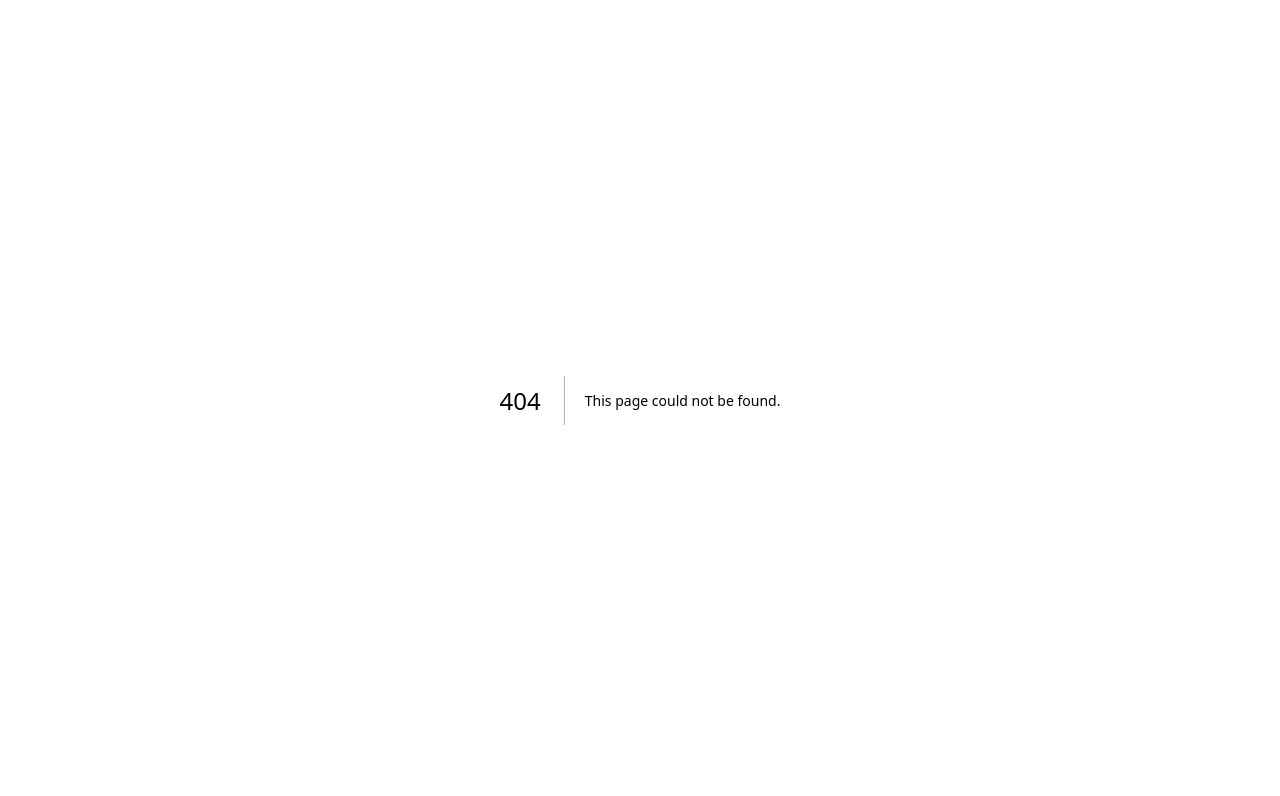
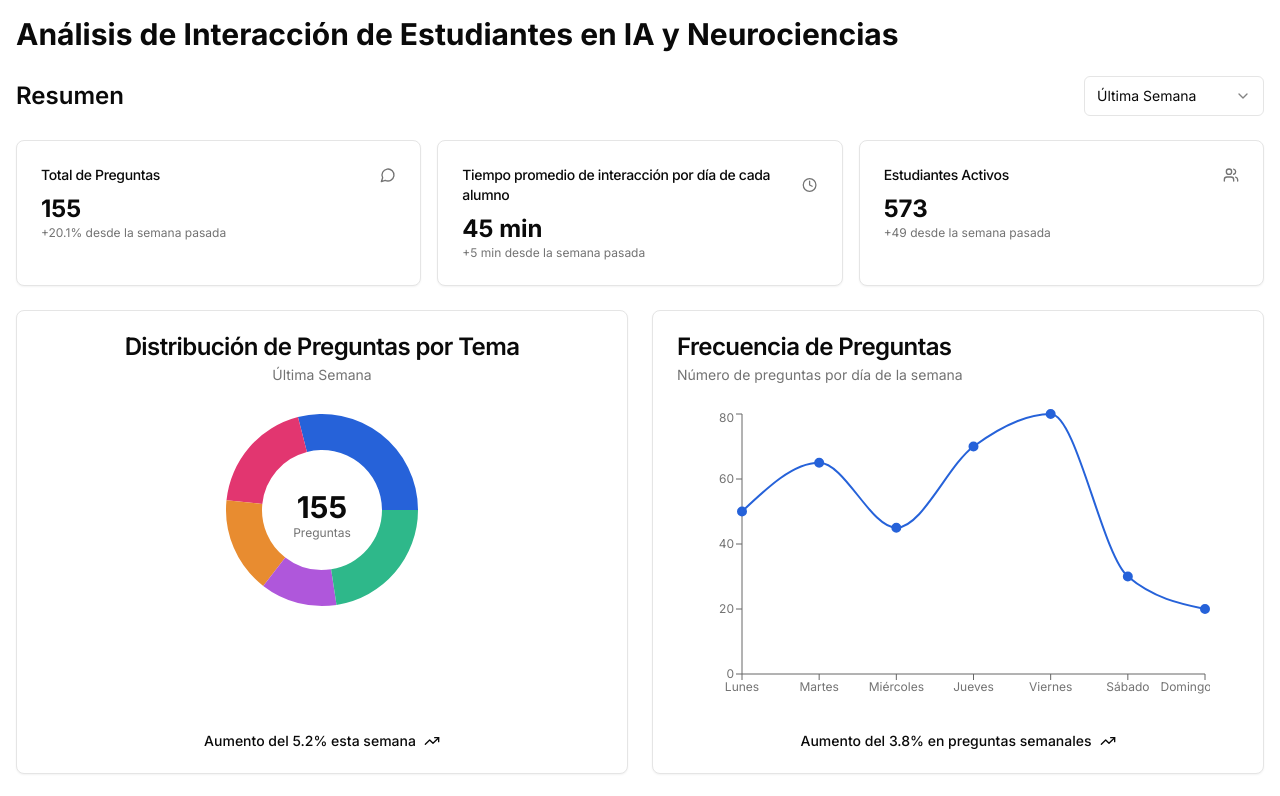
Before and after one commit to vercel/ai-sdk-rag-starter, a Next.js app: page /analytics in a window 1280 px wide. Before the commit this address had no page. Shown: the top 796 px of the page. Built offline with nearby package versions, Linux system fonts and the light colour scheme.

Commit message:
feat(analytics): create educator analytics screen

```diff
--- /dev/null
+++ b/app/analytics/page.tsx
@@ -0,0 +1,232 @@
+"use client"
+
+import * as React from "react"
+import { TrendingUp, Clock, Users, MessageCircle } from "lucide-react"
+import { Line, LineChart, XAxis, YAxis, Pie, PieChart, Legend, ResponsiveContainer,Label } from "recharts"
+import {
+  Card,
+  CardContent,
+  CardDescription,
+  CardFooter,
+  CardHeader,
+  CardTitle,
+} from "../../components/ui/card"
+import {
+  ChartConfig,
+  ChartContainer,
+  ChartTooltip,
+  ChartTooltipContent,
+
+} from "../../components/ui/chart"
+import { Select, SelectContent, SelectItem, SelectTrigger, SelectValue } from "../../components/ui/select"
+
+// Function to generate a more minimalistic color with less opacity
+const generateColor = (index: number) => `hsl(var(--chart-${(index % 5) + 1}))`
+
+const datosTemas = [
+  { tema: "Bandidos de K brazos", preguntas: 45 },
+  { tema: "Decisiones de Markov", preguntas: 30 },
+  { tema: "Value iteration", preguntas: 25 },
+  { tema: "Monte Carlo", preguntas: 20 },
+  { tema: "Q learning", preguntas: 35 },
+].map((tema, index) => ({ ...tema, fill: generateColor(index) }))
+
+const datosFrecuencia = [
+  { dia: "Lunes", preguntas: 50 },
+  { dia: "Martes", preguntas: 65 },
+  { dia: "Miércoles", preguntas: 45 },
+  { dia: "Jueves", preguntas: 70 },
+  { dia: "Viernes", preguntas: 80 },
+  { dia: "Sábado", preguntas: 30 },
+  { dia: "Domingo", preguntas: 20 },
+]
+
+const chartConfig: ChartConfig = {
+  preguntas: {
+    label: "Preguntas",
+  },
+  ...datosFrecuencia.reduce((acc, curr) => {
+    acc[curr.dia] = {
+      label: curr.dia,
+    }
+    return acc
+  }, {}),
+  ...datosTemas.reduce((acc, curr, index) => {
+    acc[curr.tema] = {
+      label: curr.tema,
+      color: generateColor(index),
+    }
+    return acc
+  }, {} as ChartConfig),
+}
+
+export default function AnalisisEstudiantesIA() {
+  const [rangoTiempo, setRangoTiempo] = React.useState("semana")
+
+  const totalPreguntas = React.useMemo(() => {
+    return datosTemas.reduce((acc, curr) => acc + curr.preguntas, 0)
+  }, [])
+
+  return (
+    <div className="container mx-auto p-4 space-y-6">
+      <h1 className="text-3xl font-bold mb-6">Análisis de Interacción de Estudiantes en IA y Neurociencias</h1>
+
+      <div className="flex justify-between items-center">
+        <h2 className="text-2xl font-semibold">Resumen</h2>
+        <Select value={rangoTiempo} onValueChange={setRangoTiempo}>
+          <SelectTrigger className="w-[180px]">
+            <SelectValue placeholder="Seleccionar rango de tiempo" />
+          </SelectTrigger>
+          <SelectContent>
+            <SelectItem value="semana">Última Semana</SelectItem>
+            <SelectItem value="mes">Último Mes</SelectItem>
+            <SelectItem value="año">Último Año</SelectItem>
+          </SelectContent>
+        </Select>
+      </div>
+
+      <div className="grid grid-cols-1 md:grid-cols-2 lg:grid-cols-3 gap-4">
+        <Card>
+          <CardHeader className="flex flex-row items-center justify-between space-y-0 pb-2">
+            <CardTitle className="text-sm font-medium">Total de Preguntas</CardTitle>
+            <MessageCircle className="h-4 w-4 text-muted-foreground" />
+          </CardHeader>
+          <CardContent>
+            <div className="text-2xl font-bold">{totalPreguntas}</div>
+            <p className="text-xs text-muted-foreground">+20.1% desde la semana pasada</p>
+          </CardContent>
+        </Card>
+        <Card>
+          <CardHeader className="flex flex-row items-center justify-between space-y-0 pb-2">
+            <CardTitle className="text-sm font-medium">Tiempo promedio de interacción por día de cada alumno</CardTitle>
+            <Clock className="h-4 w-4 text-muted-foreground" />
+          </CardHeader>
+          <CardContent>
+            <div className="text-2xl font-bold">45 min</div>
+            <p className="text-xs text-muted-foreground">+5 min desde la semana pasada</p>
+          </CardContent>
+        </Card>
+        <Card>
+          <CardHeader className="flex flex-row items-center justify-between space-y-0 pb-2">
+            <CardTitle className="text-sm font-medium">Estudiantes Activos</CardTitle>
+            <Users className="h-4 w-4 text-muted-foreground" />
+          </CardHeader>
+          <CardContent>
+            <div className="text-2xl font-bold">573</div>
+            <p className="text-xs text-muted-foreground">+49 desde la semana pasada</p>
+          </CardContent>
+        </Card>
+      </div>
+
+      <div className="grid grid-cols-1 md:grid-cols-2 gap-6">
+        <Card className="flex flex-col">
+          <CardHeader className="items-center pb-0">
+            <CardTitle>Distribución de Preguntas por Tema</CardTitle>
+            <CardDescription>Última Semana</CardDescription>
+          </CardHeader>
+          <CardContent className="flex-1 pb-0">
+            <ChartContainer
+              config={chartConfig}
+              className="mx-auto aspect-square max-h-[250px]"
+            >
+              <PieChart>
+                <ChartTooltip
+                  cursor={false}
+                  content={<ChartTooltipContent hideLabel />}
+                />
+                <Pie
+                  data={datosTemas}
+                  dataKey="preguntas"
+                  nameKey="tema"
+                  innerRadius={60}
+                  strokeWidth={5}
+                >
+                  <Label
+                    content={({ viewBox }) => {
+                      if (viewBox && "cx" in viewBox && "cy" in viewBox) {
+                        return (
+                          <text
+                            x={viewBox.cx}
+                            y={viewBox.cy}
+                            textAnchor="middle"
+                            dominantBaseline="middle"
+                          >
+                            <tspan
+                              x={viewBox.cx}
+                              y={viewBox.cy}
+                              className="fill-foreground text-3xl font-bold"
+                            >
+                              {totalPreguntas.toLocaleString()}
+                            </tspan>
+                            <tspan
+                              x={viewBox.cx}
+                              y={(viewBox.cy || 0) + 24}
+                              className="fill-muted-foreground"
+                            >
+                              Preguntas
+                            </tspan>
+                          </text>
+                        )
+                      }
+                    }}
+                  />
+                </Pie>
+              </PieChart>
+            </ChartContainer>
+          </CardContent>
+          <CardFooter className="flex-col gap-2 text-sm">
+            <div className="flex items-center gap-2 font-medium leading-none">
+              Aumento del 5.2% esta semana <TrendingUp className="h-4 w-4" />
+            </div>
+          </CardFooter>
+        </Card>
+
+        <Card>
+          <CardHeader>
+            <CardTitle>Frecuencia de Preguntas</CardTitle>
+            <CardDescription>Número de preguntas por día de la semana</CardDescription>
+          </CardHeader>
+          <CardContent>
+            <ChartContainer
+              config={chartConfig}
+              className="h-[300px]"
+            >
+              <LineChart data={datosFrecuencia}>
+                  <XAxis dataKey="dia" />
+                  <YAxis />
+                  <ChartTooltip content={<ChartTooltipContent />} />
+                  <Line
+                    type="monotone"
+                    dataKey="preguntas"
+                    stroke="hsl(var(--chart-1))"
+                    strokeWidth={2}
+                    dot={{ r: 4, fill: "hsl(var(--chart-1))" }}
+                    activeDot={{ r: 6, fill: "hsl(var(--chart-1))" }}
+                  />
+                </LineChart>
+            </ChartContainer>
+          </CardContent>
+          <CardFooter className="flex-col gap-2 text-sm">
+            <div className="flex items-center gap-2 font-medium leading-none">
+              Aumento del 3.8% en preguntas semanales <TrendingUp className="h-4 w-4" />
+            </div>
+            </CardFooter>
+        </Card>
+      </div>
+
+      <Card>
+        <CardHeader>
+          <CardTitle>Insights Adicionales</CardTitle>
+        </CardHeader>
+        <CardContent>
+          <ul className="list-disc pl-6 space-y-2">
+            <li>Hora más activa para preguntas: 2 PM - 4 PM</li>
+            <li>85% de las preguntas son respondidas en el primer intento</li>
+            <li>Tema con mayor dificultad: Value Iteration (basado en preguntas repetidas)</li>
+            <li>20% de aumento en preguntas nocturnas (10 PM - 2 AM) comparado con la semana pasada</li>
+          </ul>
+        </CardContent>
+      </Card>
+    </div>
+  )
+}
--- a/app/globals.css
+++ b/app/globals.css
@@ -33,6 +33,12 @@
     --ring: 0 0% 3.9%;
 
     --radius: 0.5rem;
+
+    --chart-1: 220 70% 50%;
+    --chart-5: 160 60% 45%;
+    --chart-3: 30 80% 55%;
+    --chart-4: 280 65% 60%;
+    --chart-2: 340 75% 55%;
   }
 
   .dark {
```
